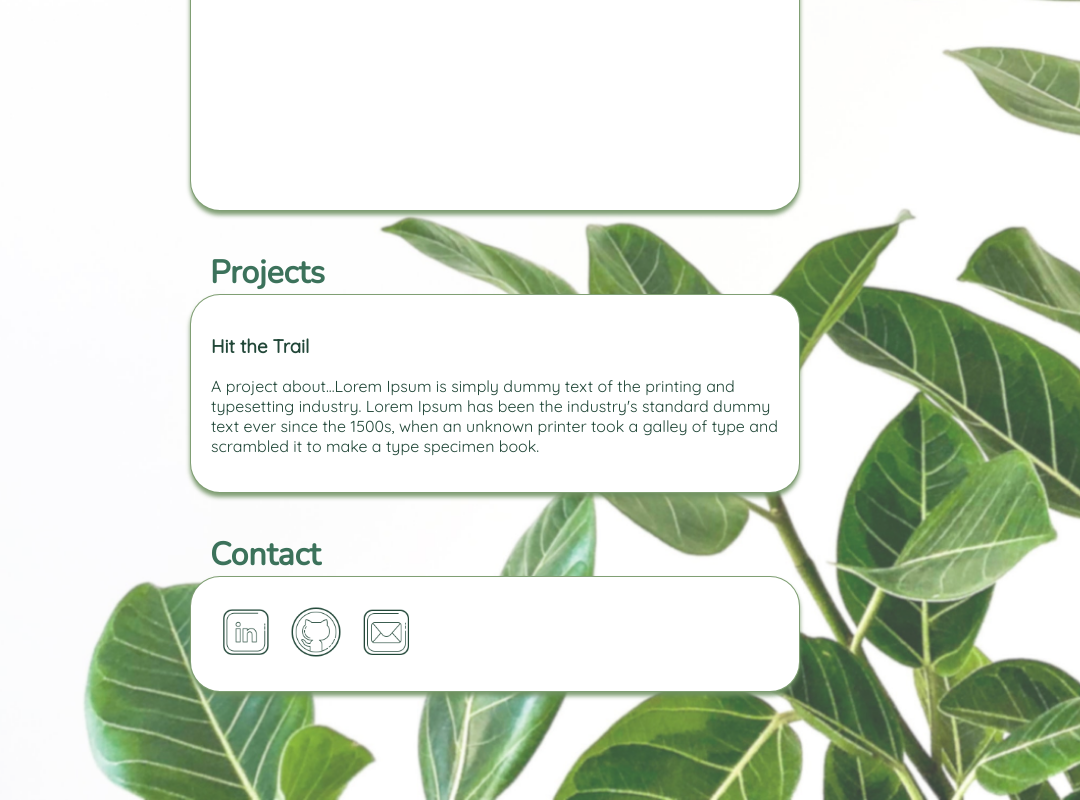
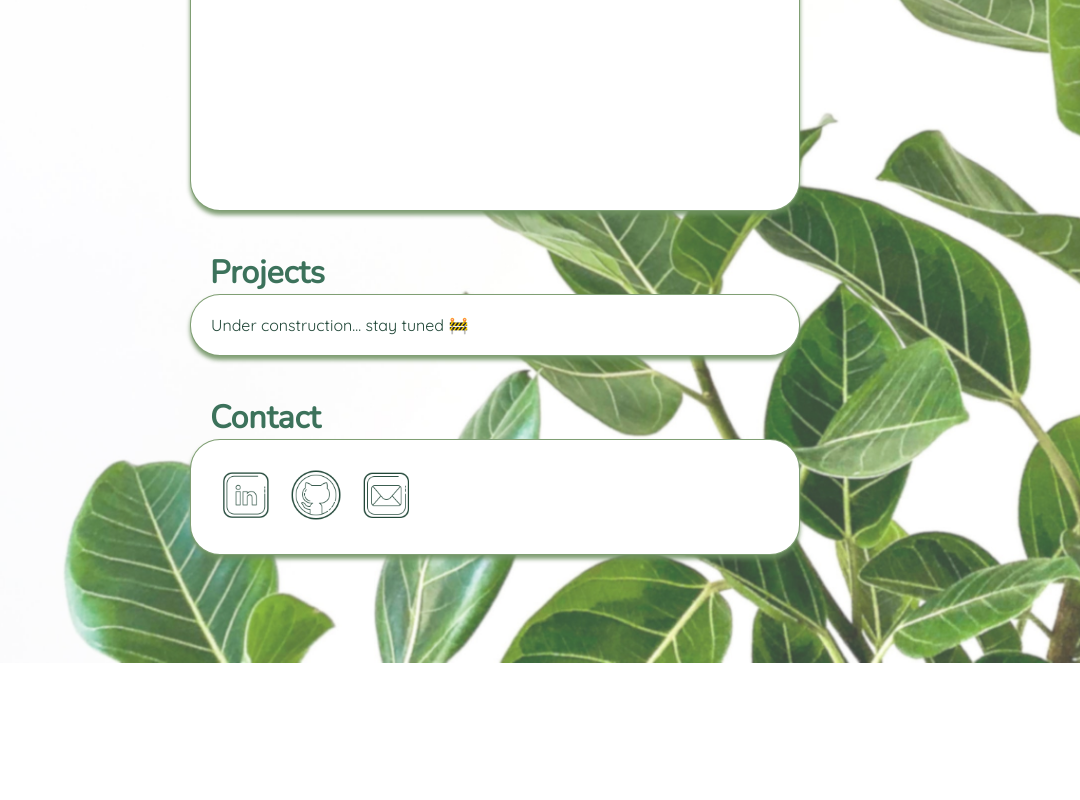
Before and after one commit to ye-susan/react-portfolio, a React (Create React App) app: page / in a window 1280 px wide. Shown: the part 1159-1959 px from the top of the page, without its empty margins (200-1280 px from the left). After the commit the page ends 1822 px from the top, so only its background shows below. Built offline with nearby package versions, Linux system fonts and the light colour scheme.

Commit message:
minor edit

```diff
--- a/src/components/proj-gallery/proj-gallery.js
+++ b/src/components/proj-gallery/proj-gallery.js
@@ -5,7 +5,8 @@ export const ProjectGallery = ({}) => {
 
   return(
     <div>
-      <ProjectContainer/>
+      {/* <ProjectContainer/> */}
+      Under construction... stay tuned 🚧
     </div>
   )
 }
```
